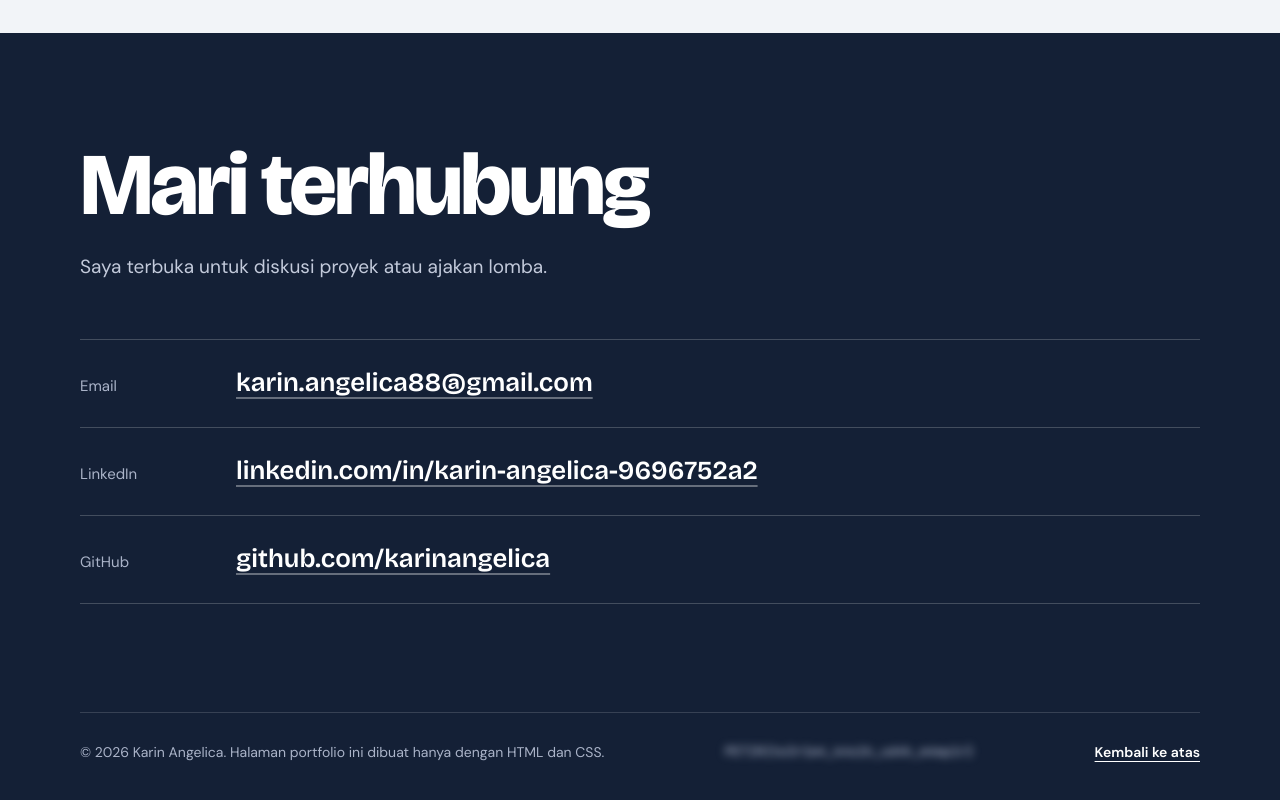
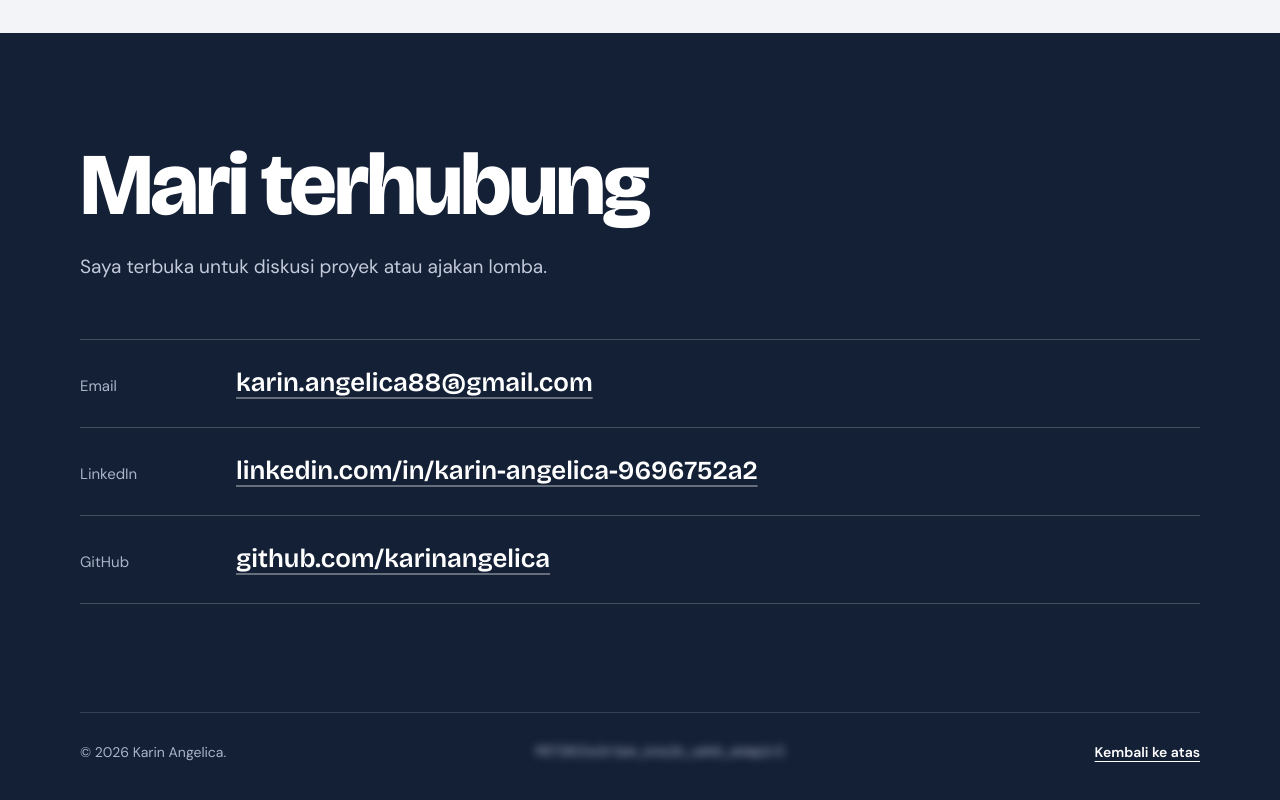
Before and after one commit to karinangelica/Portfolio, a plain HTML site: page index.html in a window 1280 px wide. Shown: the part 5333-6133 px from the top of the page. Drawn offline with nearby package versions, Linux system fonts and the light colour scheme.

Commit message:
Update index.html

```diff
--- a/index.html
+++ b/index.html
@@ -794,7 +794,7 @@
 
   <footer class="footer">
     <div class="container footer-box">
-      <p>© 2026 Karin Angelica. Halaman portfolio ini dibuat hanya dengan HTML dan CSS.</p>
+      <p>© 2026 Karin Angelica.</p>
       <p class="flag" tabindex="0" title="Arahkan kursor untuk membaca">PETIR{te3r1m4_k4s1h_ud4h_m4mp1r}</p>
       <a href="#top">Kembali ke atas</a>
     </div>
```
